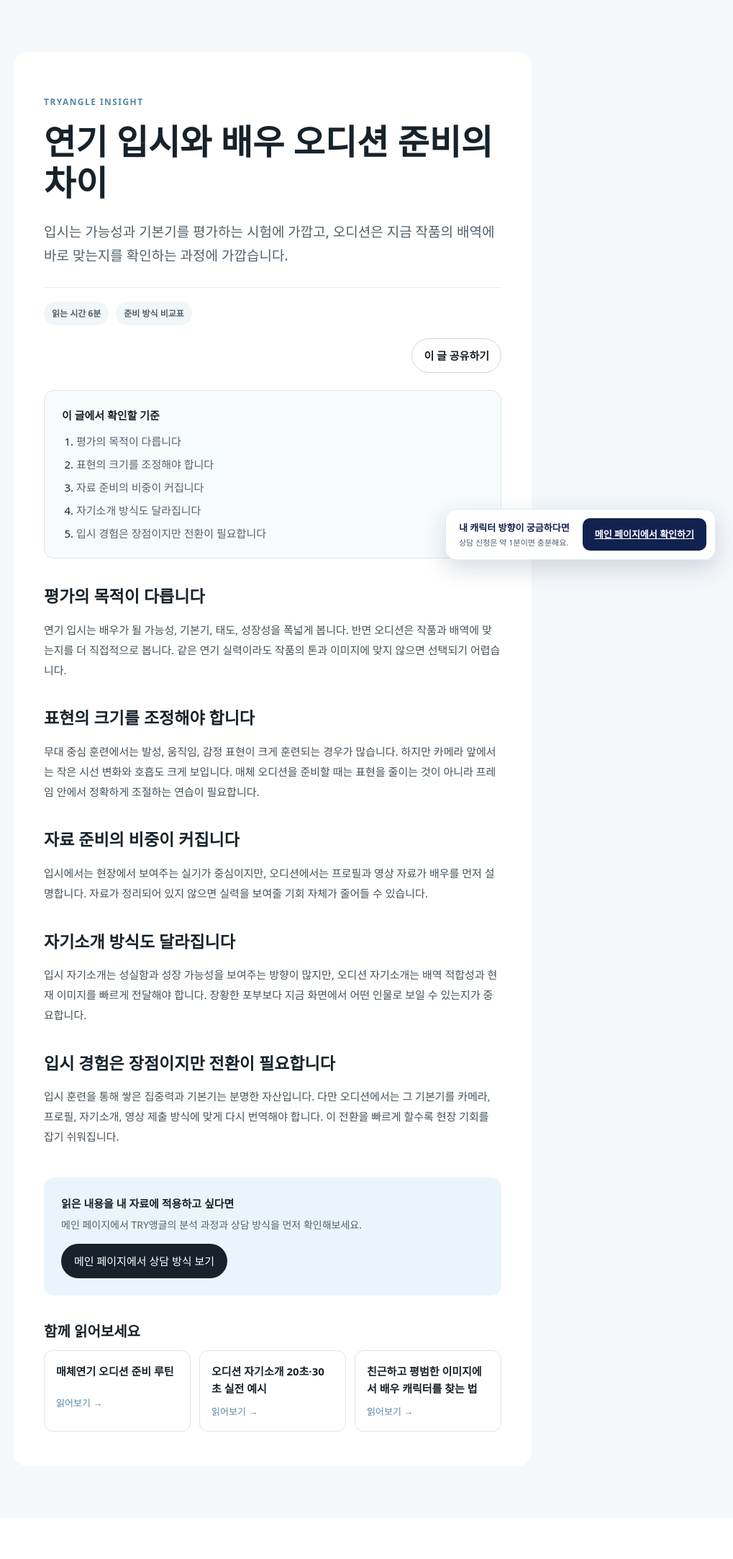
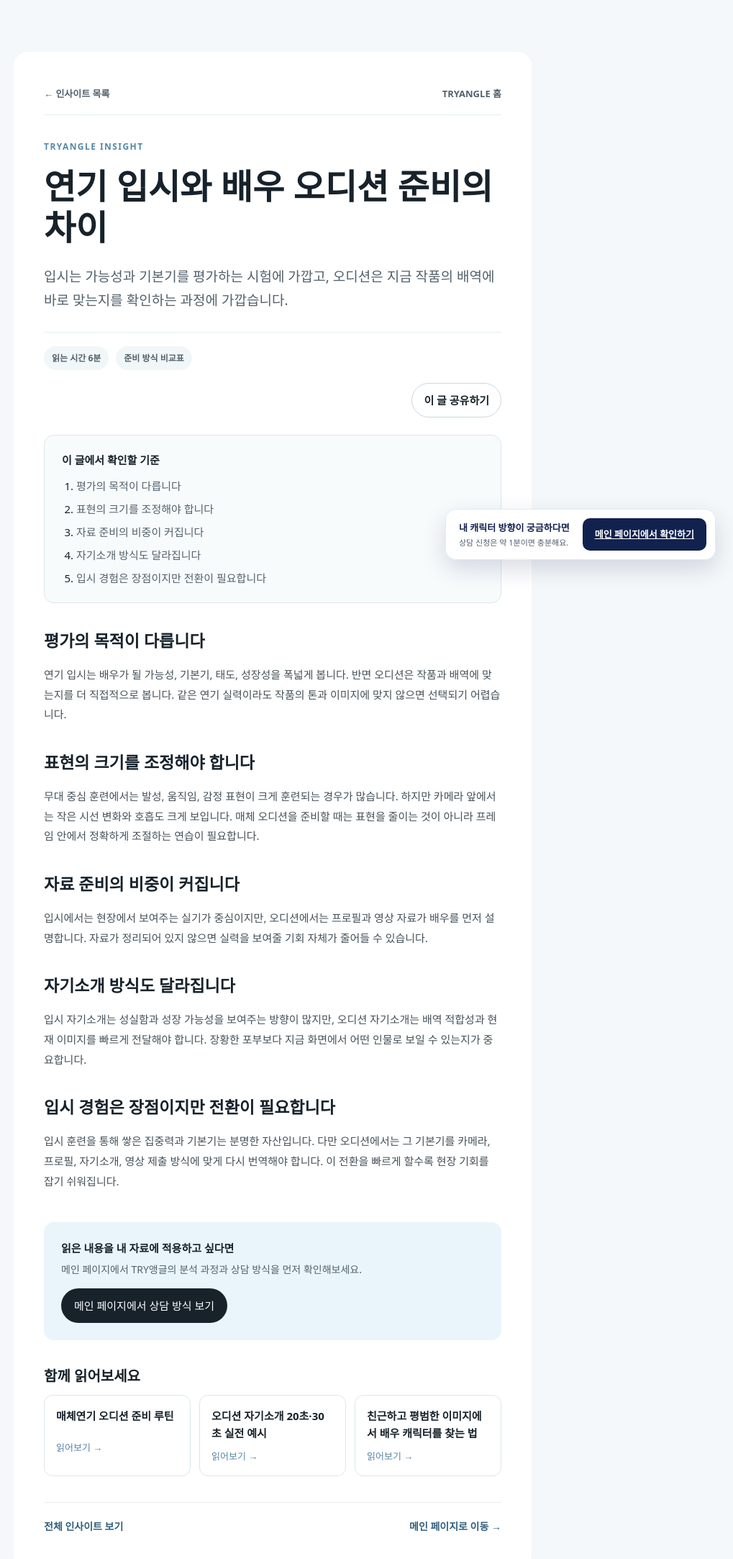
Before and after one commit to tkddnjs2959-lab/tryangle-homepage, a Next.js app: page /insights/acting-entrance-vs-audition in a window 1280 px wide. Shown: the top 2166 px of the page at 72% size, without its empty margins (261-1280 px from the left). Before the commit the page ends 2109 px from the top, so only its background shows below. Built offline with nearby package versions, Linux system fonts and the light colour scheme; no server answers.

Commit message:
feat: add insight article navigation

```diff
--- a/src/app/insights/[slug]/page.module.css
+++ b/src/app/insights/[slug]/page.module.css
@@ -1,5 +1,8 @@
 .page { min-height: 100vh; background: #f5f8fa; padding: 72px 20px; color: #17222b; }
 .article { max-width: 720px; margin: 0 auto; background: white; padding: 48px 42px; border-radius: 20px; }
+.articleNav { display: flex; align-items: center; justify-content: space-between; gap: 16px; margin-bottom: 34px; padding-bottom: 18px; border-bottom: 1px solid #e7edf0; }
+.articleNav a { color: #52616c; font-size: 13px; font-weight: 700; text-decoration: none; }
+.articleNav a:hover { color: #315f7b; }
 .eyebrow { color: #5687a6; font-size: 12px; letter-spacing: .12em; font-weight: 700; }
 .article h1 { font-size: clamp(30px, 5vw, 48px); line-height: 1.18; margin: 18px 0 24px; }
 .summary { font-size: 19px; line-height: 1.7; color: #52616c; padding-bottom: 28px; border-bottom: 1px solid #e7edf0; }
@@ -35,5 +38,8 @@
 .relatedGrid { display: grid; grid-template-columns: repeat(3, 1fr); gap: 12px; }
 .relatedGrid a { border: 1px solid #dce6eb; border-radius: 12px; padding: 16px; color: inherit; text-decoration: none; display: grid; gap: 10px; }
 .relatedGrid span { color: #5687a6; font-size: 13px; }
+.articleFooterNav { display: flex; align-items: center; justify-content: space-between; gap: 14px; margin-top: 36px; padding-top: 22px; border-top: 1px solid #e7edf0; }
+.articleFooterNav a { color: #315f7b; font-size: 14px; font-weight: 700; text-decoration: none; }
+.articleFooterNav a:hover { text-decoration: underline; }
 @media (max-width: 700px) { .relatedGrid { grid-template-columns: 1fr; } }
-@media (max-width: 600px) { .page { padding: 24px 12px; } .article { padding: 30px 22px; } .articleOutline { padding: 18px; } }
+@media (max-width: 600px) { .page { padding: 24px 12px; } .article { padding: 30px 22px; } .articleNav { margin-bottom: 28px; } .articleOutline { padding: 18px; } .articleFooterNav { align-items: flex-start; flex-direction: column; } }
--- a/src/app/insights/[slug]/page.tsx
+++ b/src/app/insights/[slug]/page.tsx
@@ -31,6 +31,14 @@ export default async function InsightPage({ params }: { params: Promise<{ slug:
     <main className={styles.page}>
       <InsightViewTracker slug={item.slug} />
       <article className={styles.article}>
+        <nav className={styles.articleNav} aria-label="인사이트 페이지 이동">
+          <TrackedLink href="/insights" eventName="click_insight_navigation" eventParams={{ placement: 'article_top', destination: 'insights_index', article: item.slug }}>
+            ← 인사이트 목록
+          </TrackedLink>
+          <TrackedLink href="/" eventName="click_insight_to_home" eventParams={{ placement: 'article_top', destination: 'home', article: item.slug }}>
+            TRYANGLE 홈
+          </TrackedLink>
+        </nav>
         <p className={styles.eyebrow}>TRYANGLE INSIGHT</p>
         <h1>{item.title}</h1>
         <p className={styles.summary}>{item.summary}</p>
@@ -77,6 +85,14 @@ export default async function InsightPage({ params }: { params: Promise<{ slug:
             ))}
           </div>
         </section>
+        <nav className={styles.articleFooterNav} aria-label="글을 읽은 후 이동">
+          <TrackedLink href="/insights" eventName="click_insight_navigation" eventParams={{ placement: 'article_bottom', destination: 'insights_index', article: item.slug }}>
+            전체 인사이트 보기
+          </TrackedLink>
+          <TrackedLink href="/" eventName="click_insight_to_home" eventParams={{ placement: 'article_bottom', destination: 'home', article: item.slug }}>
+            메인 페이지로 이동 →
+          </TrackedLink>
+        </nav>
       </article>
     </main>
   );
```
